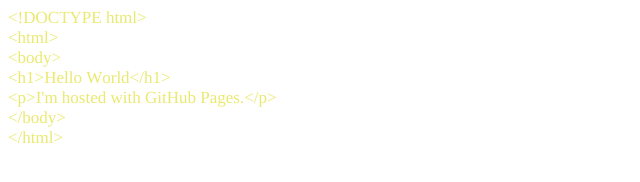
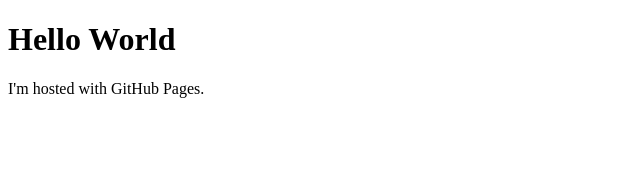
Before and after one commit to fred-oswald/fred-oswald.github.io, a plain HTML site: page index.html in a window 1280 px wide. Shown: the whole page, without its empty margins (0-640 px from the left). Drawn offline with Linux system fonts and the light colour scheme.

Commit message:
Update index.html

```diff
--- a/index.html
+++ b/index.html
@@ -1,23 +1,12 @@
-<!DOCTYPE html PUBLIC "-//W3C//DTD HTML 4.01//EN" "http://www.w3.org/TR/html4/strict.dtd">
+<!DOCTYPE html>
+
 <html>
-<head>
-  <meta http-equiv="Content-Type" content="text/html; charset=utf-8">
-  <meta http-equiv="Content-Style-Type" content="text/css">
-  <title></title>
-  <meta name="Generator" content="Cocoa HTML Writer">
-  <meta name="CocoaVersion" content="2022.5">
-  <style type="text/css">
-    p.p1 {margin: 0.0px 0.0px 0.0px 0.0px; font: 17.0px Times; color: #eae96f; -webkit-text-stroke: #eae96f}
-    span.s1 {font-kerning: none}
-  </style>
-</head>
+
 <body>
-<p class="p1"><span class="s1">&lt;!DOCTYPE html&gt;</span></p>
-<p class="p1"><span class="s1">&lt;html&gt;</span></p>
-<p class="p1"><span class="s1">&lt;body&gt;</span></p>
-<p class="p1"><span class="s1">&lt;h1&gt;Hello World&lt;/h1&gt;</span></p>
-<p class="p1"><span class="s1">&lt;p&gt;I'm hosted with GitHub Pages.&lt;/p&gt;</span></p>
-<p class="p1"><span class="s1">&lt;/body&gt;</span></p>
-<p class="p1"><span class="s1">&lt;/html&gt;</span></p>
+
+<h1>Hello World</h1>
+
+<p>I'm hosted with GitHub Pages.</p>
 </body>
+
 </html>
```
